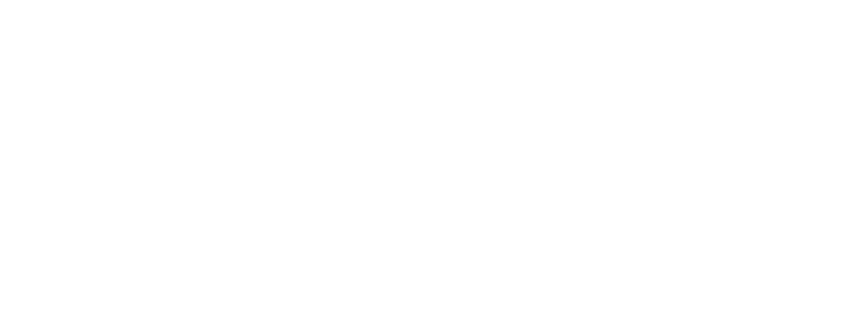
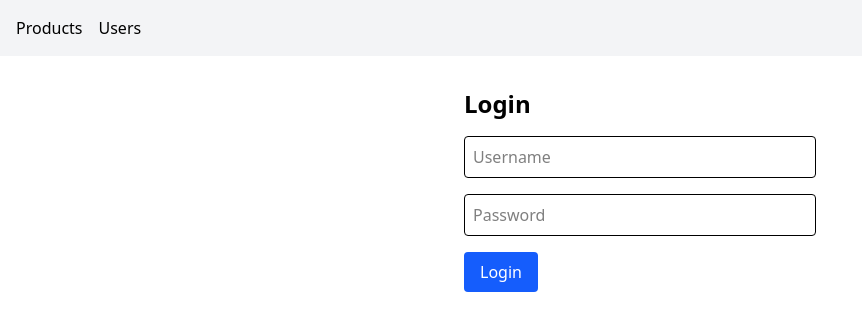
Before and after one commit to klimenko2233/react-course, a React (Vite) app: page /login in a window 1280 px wide. Shown: the top 330 px of the page, without its empty margins (0-862 px from the left). Built offline with nearby package versions, Linux system fonts and the light colour scheme.

Commit message:
Implement authentication flow with login, user state management, and protected routes

```diff
--- a/package.json
+++ b/package.json
@@ -14,7 +14,9 @@
     "react": "^19.1.0",
     "react-dom": "^19.1.0",
     "tailwindcss": "^4.1.11",
-    "react-router-dom": "7.7.0"
+    "react-router-dom": "7.7.0",
+    "axios": "^1.11.0",
+    "react-hook-form": "^7.62.0"
   },
   "devDependencies": {
     "@eslint/js": "^9.29.0",
--- a/src/App.tsx
+++ b/src/App.tsx
@@ -1,10 +1,58 @@
-import './App.css'
+import { useEffect, useMemo, useState } from 'react';
+import { createBrowserRouter, RouterProvider, Navigate } from 'react-router-dom';
 
-function App() {
-  return (
-    <>
-    </>
-  )
-}
+import { MainLayout } from './layouts/MainLayout';
+import { LoginPage } from './pages/LoginPage';
+import { HomePage } from './pages/HomePage';
+import { UsersPage } from './pages/UsersPage';
+import { ProductsPage } from './pages/ProductsPage';
 
-export default App
+import type { IUserWithTokens } from './models/IUserWithTokens';
+import { isExpired } from './services/token.service';
+
+export const App = () => {
+  const [user, setUser] = useState<IUserWithTokens | null>(null);
+
+  useEffect(() => {
+    const stored = localStorage.getItem('user');
+    if (!stored) return;
+
+    const parsed = JSON.parse(stored);
+    if (!parsed.accessToken || isExpired(parsed.accessToken)) {
+      localStorage.removeItem('user');
+      return;
+    }
+
+    setUser(parsed);
+  }, []);
+
+  // 👇 Оборачиваем роутер в useMemo, чтобы он обновлялся при изменении user
+  const router = useMemo(() =>
+      createBrowserRouter([
+        {
+          path: '/',
+          element: <MainLayout user={user} setUser={setUser} />,
+          children: [
+            {
+              index: true,
+              element: user ? <HomePage user={user} /> : <Navigate to="/login" replace />,
+            },
+            {
+              path: 'login',
+              element: <LoginPage onLoginSuccess={setUser} />,
+            },
+            {
+              path: 'auth/users',
+              element: user ? <UsersPage /> : <Navigate to="/login" replace />,
+            },
+            {
+              path: 'auth/products',
+              element: user ? <ProductsPage /> : <Navigate to="/login" replace />,
+            },
+          ],
+        },
+      ]), [user]
+  );
+
+  return <RouterProvider router={router} />;
+};
--- /dev/null
+++ b/src/components/LoginFormComponent.tsx
@@ -0,0 +1,60 @@
+import { useForm } from 'react-hook-form';
+import { login } from '../services/auth.service';
+import type { IUserWithTokens } from '../models/IUserWithTokens';
+import type {FC} from "react";
+
+interface LoginFormProps {
+    onLoginSuccess: (user: IUserWithTokens) => void;
+}
+
+interface ICredo {
+    username: string;
+    password: string;
+}
+
+export const LoginFormComponent: FC<LoginFormProps> = ({ onLoginSuccess }) => {
+    const {
+        register,
+        handleSubmit,
+        formState: { errors },
+    } = useForm<ICredo>({ mode: 'onTouched' });
+
+    const onSubmit = async (data: ICredo) => {
+        try {
+            const user = await login({ ...data, expiresInMins: 60 });
+            localStorage.setItem('user', JSON.stringify(user));
+            onLoginSuccess(user);
+        } catch (e) {
+            alert('Login failed');
+            console.error(e);
+        }
+    };
+
+    return (
+        <form onSubmit={handleSubmit(onSubmit)} className="space-y-4">
+            <div>
+                <input
+                    type="text"
+                    placeholder="Username"
+                    {...register('username', { required: 'Username is required' })}
+                    className="border p-2 rounded w-full"
+                />
+                {errors.username && <p className="text-red-500">{errors.username.message}</p>}
+            </div>
+
+            <div>
+                <input
+                    type="password"
+                    placeholder="Password"
+                    {...register('password', { required: 'Password is required' })}
+                    className="border p-2 rounded w-full"
+                />
+                {errors.password && <p className="text-red-500">{errors.password.message}</p>}
+            </div>
+
+            <button type="submit" className="bg-blue-600 text-white px-4 py-2 rounded hover:bg-blue-700 transition">
+                Login
+            </button>
+        </form>
+    );
+};
--- /dev/null
+++ b/src/layouts/MainLayout.tsx
@@ -0,0 +1,46 @@
+import { Outlet, NavLink, useNavigate } from 'react-router-dom';
+import type { IUserWithTokens } from '../models/IUserWithTokens';
+import type {Dispatch, FC, SetStateAction} from "react";
+
+interface MainLayoutProps {
+    user: IUserWithTokens | null;
+    setUser: Dispatch<SetStateAction<IUserWithTokens | null>>;
+}
+
+export const MainLayout: FC<MainLayoutProps> = ({ user, setUser }) => {
+    const navigate = useNavigate();
+
+    const logout = () => {
+        localStorage.removeItem('user');
+        setUser(null);
+        navigate('/login');
+    };
+
+    return (
+        <div>
+            <nav className="flex gap-4 bg-gray-100 p-4 items-center justify-between">
+                <div className="flex gap-4">
+                    <NavLink to="/auth/products" className={({ isActive }) => (isActive ? 'font-bold text-blue-600' : '')}>
+                        Products
+                    </NavLink>
+                    <NavLink to="/auth/users" className={({ isActive }) => (isActive ? 'font-bold text-blue-600' : '')}>
+                        Users
+                    </NavLink>
+                </div>
+
+                {user && (
+                    <button
+                        onClick={logout}
+                        className="bg-red-500 text-white px-3 py-1 rounded hover:bg-red-600 transition"
+                    >
+                        Logout
+                    </button>
+                )}
+            </nav>
+
+            <main className="p-4">
+                <Outlet />
+            </main>
+        </div>
+    );
+};
--- /dev/null
+++ b/src/models/IUserWithTokens.ts
@@ -0,0 +1,11 @@
+export interface IUserWithTokens {
+    id: number;
+    username: string;
+    email: string;
+    firstName: string;
+    lastName: string;
+    gender: string;
+    image: string;
+    accessToken: string;
+    refreshToken: string;
+}
--- /dev/null
+++ b/src/pages/HomePage.tsx
@@ -0,0 +1,25 @@
+import type {IUserWithTokens} from "../models/IUserWithTokens.ts";
+import type {FC} from "react";
+
+interface HomePageProps {
+    user: IUserWithTokens | null;
+}
+
+export const HomePage: FC<HomePageProps> = ({ user }) => {
+    return (
+        <div className="p-4">
+            {user ? (
+                <div className="bg-green-50 border border-green-300 p-6 rounded shadow">
+                    <h2 className="text-xl font-bold mb-2">Hi, {user.firstName} 👋</h2>
+                    <p className="mb-2">Now you can</p>
+                    <ul className="list-disc pl-6">
+                        <li>View list of users</li>
+                        <li>View list of products</li>
+                    </ul>
+                </div>
+            ) : (
+                <p>Please log in to see more features.</p>
+            )}
+        </div>
+    );
+};
--- /dev/null
+++ b/src/pages/LoginPage.tsx
@@ -0,0 +1,16 @@
+import { LoginFormComponent } from '../components/LoginFormComponent';
+import type { IUserWithTokens } from '../models/IUserWithTokens';
+import type {FC} from "react";
+
+interface LoginPageProps {
+    onLoginSuccess: (user: IUserWithTokens) => void;
+}
+
+export const LoginPage: FC<LoginPageProps> = ({ onLoginSuccess }) => {
+    return (
+        <div className="p-4 max-w-sm mx-auto">
+            <h1 className="text-2xl font-bold mb-4">Login</h1>
+            <LoginFormComponent onLoginSuccess={onLoginSuccess} />
+        </div>
+    );
+};
--- /dev/null
+++ b/src/pages/ProductsPage.tsx
@@ -0,0 +1,9 @@
+export const ProductsPage = () => {
+    return (
+        <>
+            <h1>Products Page</h1>
+            <p>This page will display a list of products in the future.</p>
+            {/*<ProductsListComponent />*/}
+        </>
+    );
+};
--- /dev/null
+++ b/src/pages/UsersPage.tsx
@@ -0,0 +1,9 @@
+export const UsersPage = () => {
+    return (
+        <>
+            <h1>Users Page</h1>
+            <p>This page will display a list of users in the future.</p>
+            {/*<UsersListComponent />*/}
+        </>
+    );
+};
--- /dev/null
+++ b/src/services/auth.service.tsx
@@ -0,0 +1,17 @@
+import axios from 'axios';
+import type { IUserWithTokens } from '../models/IUserWithTokens';
+
+interface LoginData {
+    username: string;
+    password: string;
+    expiresInMins: number;
+}
+
+const axiosInstance = axios.create({
+    baseURL: 'https://dummyjson.com/auth',
+});
+
+export const login = async ({ username, password, expiresInMins }: LoginData): Promise<IUserWithTokens> => {
+    const { data } = await axiosInstance.post<IUserWithTokens>('/login', { username, password, expiresInMins });
+    return data;
+};
--- /dev/null
+++ b/src/services/token.service.tsx
@@ -0,0 +1,8 @@
+export function isExpired(token: string): boolean {
+    try {
+        const payload = JSON.parse(atob(token.split('.')[1]));
+        return payload.exp * 1000 < Date.now();
+    } catch {
+        return true;
+    }
+}
```
Also changed, not shown: src/main.tsx (+4 -4 lines), 1 other file (tests, documents, lock files or other folders).
